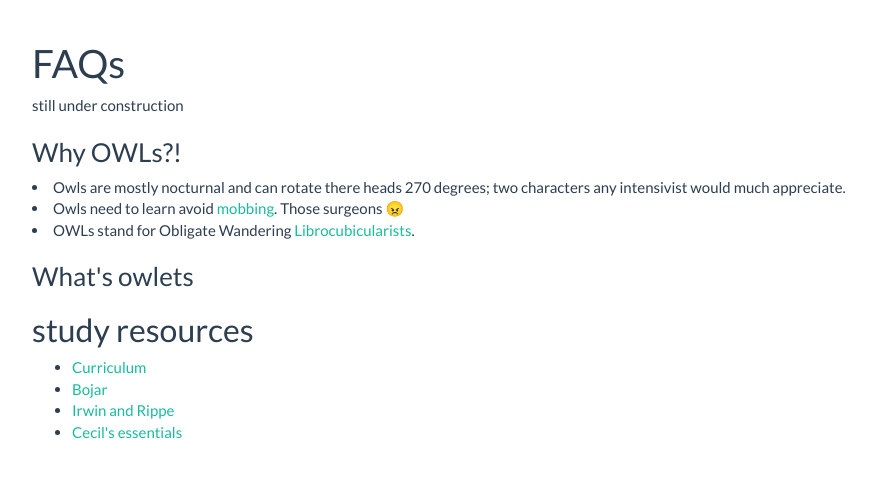
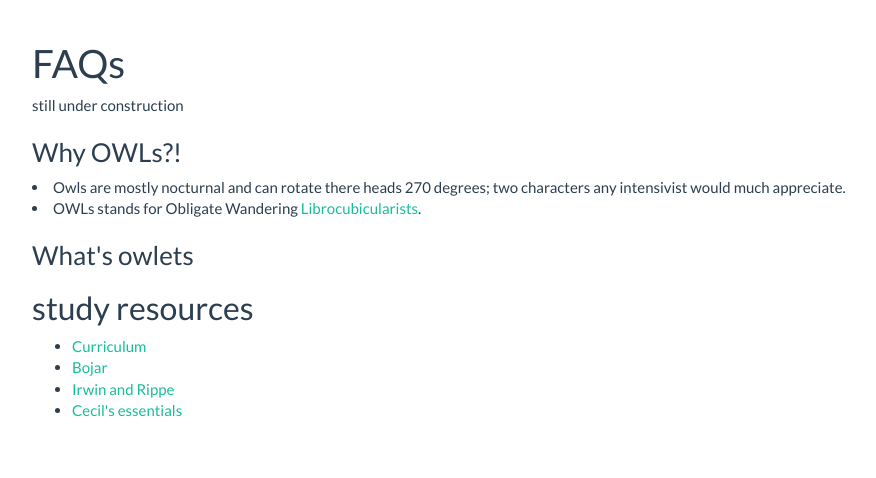
Before and after one commit to DrIbrahimAli/OWL, a Django app: template templates/about.html in a window 1280 px wide. Shown: the part 60-538 px from the top of the page, without its empty margins (38-914 px from the left). Run offline with Django 3.2, Linux system fonts and the light colour scheme; the template is opened without the code that fills it, so the values that code supplies are empty; parts of the project's set-up code (start-up, migrations or seed data) failed here and were passed over; some libraries are stand-ins or nearby versions.

Commit message:
some phrases were received as hostile. deleted them

```diff
--- a/templates/about.html
+++ b/templates/about.html
@@ -7,8 +7,8 @@
      <p>still under construction</p>
      <h3>Why OWLs?!</h3>
      <li>Owls are mostly nocturnal and can rotate there heads 270 degrees; two characters any intensivist would much appreciate.</li>
-     <li>Owls need to learn avoid <a href="https://en.wikipedia.org/wiki/Mobbing_(animal_behavior)">mobbing</a>.  Those surgeons 😠</li>
-     <li>OWLs stand for Obligate Wandering <a href="https://en.wiktionary.org/wiki/librocubicularist">Librocubicularists</a>.</li>
+     <!-- <li>Owls need to learn avoid <a href="https://en.wikipedia.org/wiki/Mobbing_(animal_behavior)">mobbing</a>.  Those surgeons 😠</li> -->
+     <li>OWLs stands for Obligate Wandering <a href="https://en.wiktionary.org/wiki/librocubicularist">Librocubicularists</a>.</li>
 
 
      <h3>What's owlets</h3>
```
